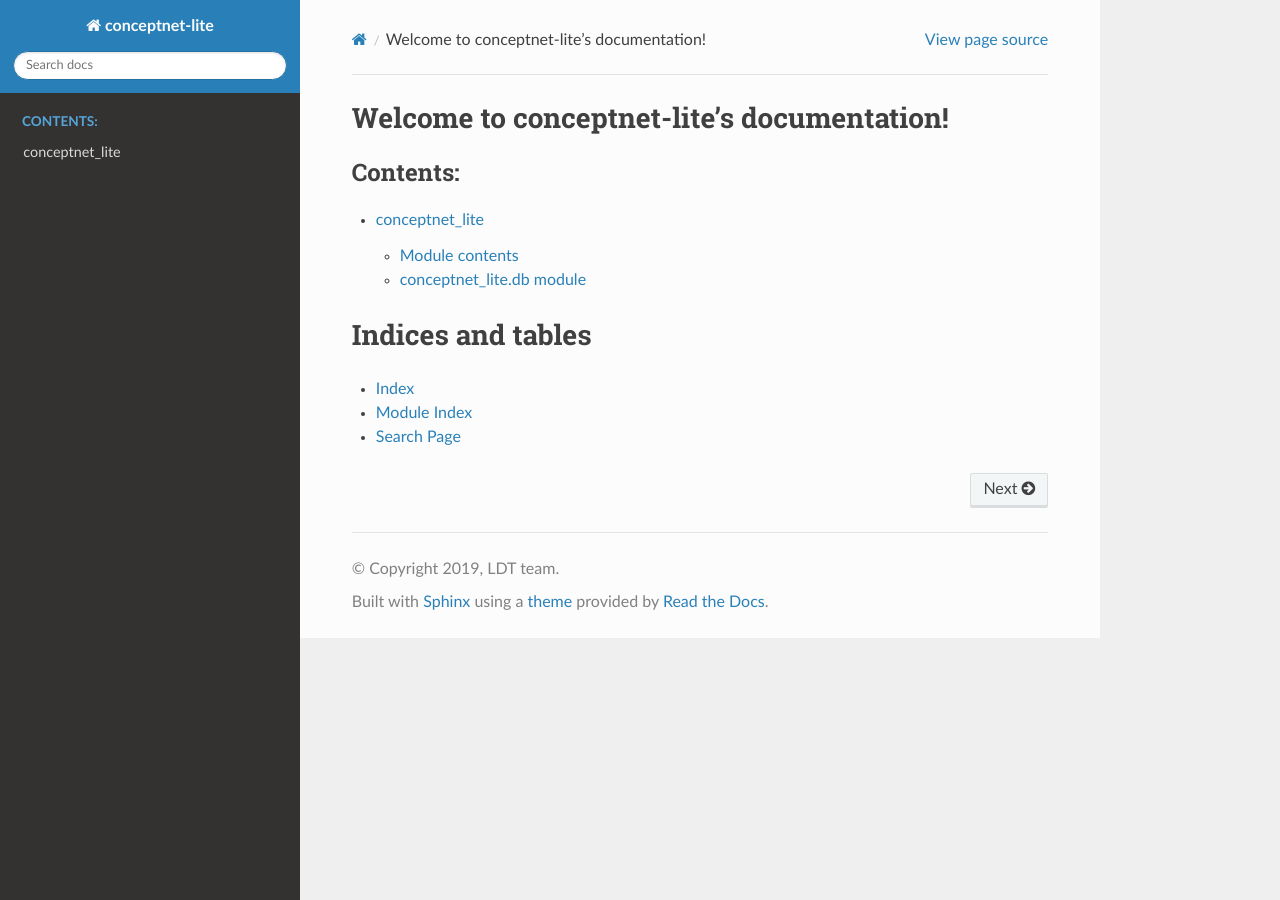
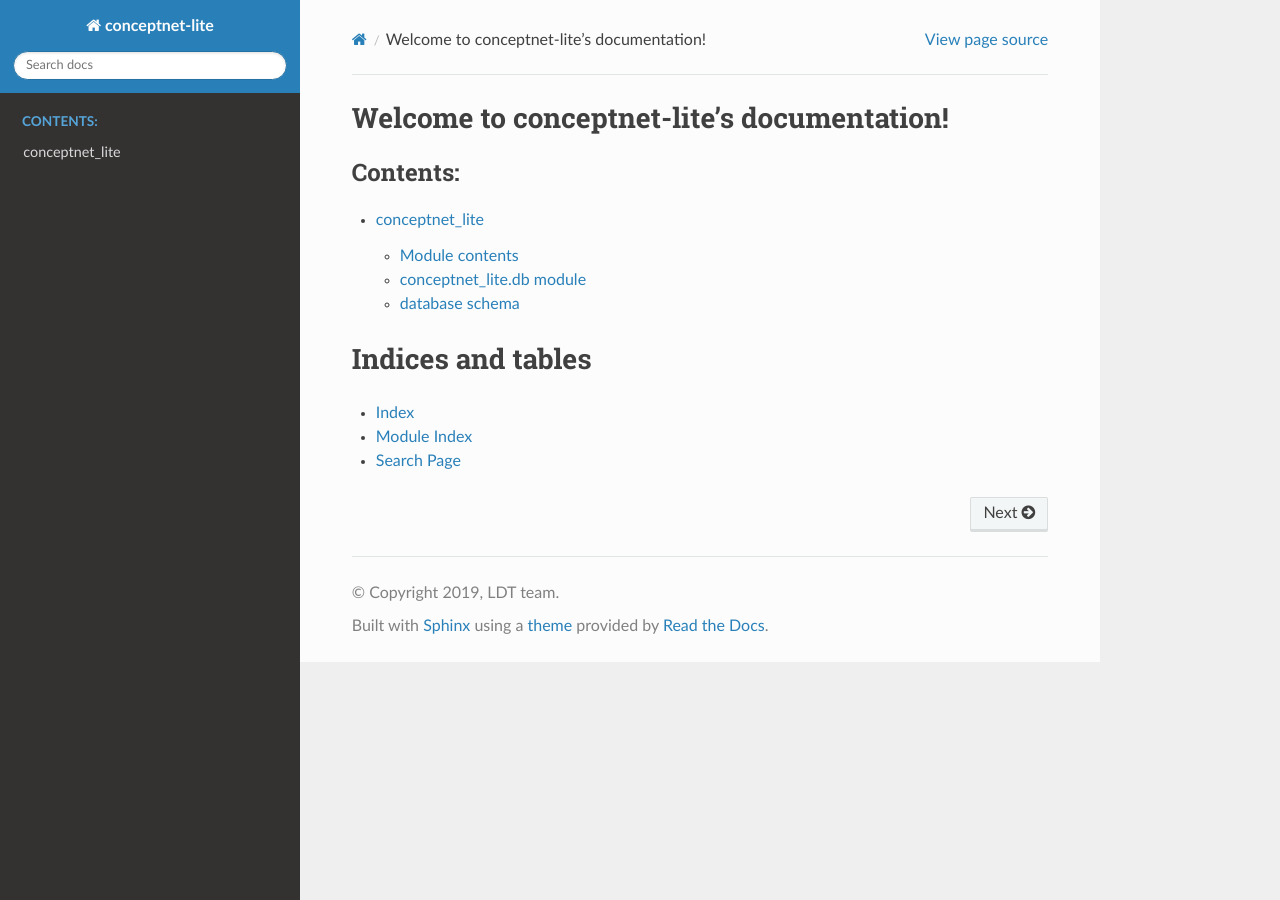
Before and after one commit to ldtoolkit/conceptnet-lite, a Sphinx documentation site: the page built from docs/source/index.rst, in a window 1280 px wide. Built offline with Sphinx 7.4.7 and the Read the Docs theme 2.0.0, drawn with Linux system fonts in a browser that asks for light colours.

Commit message:
Add database schema

```diff
--- a/docs/source/conceptnet_lite.rst
+++ b/docs/source/conceptnet_lite.rst
@@ -18,3 +18,8 @@
    :members:
    :undoc-members:
    :show-inheritance:
+
+database schema
+---------------
+
+.. image:: _static/erd.svg
```
Also changed, not shown: docs/source/_static/erd.svg (added).
